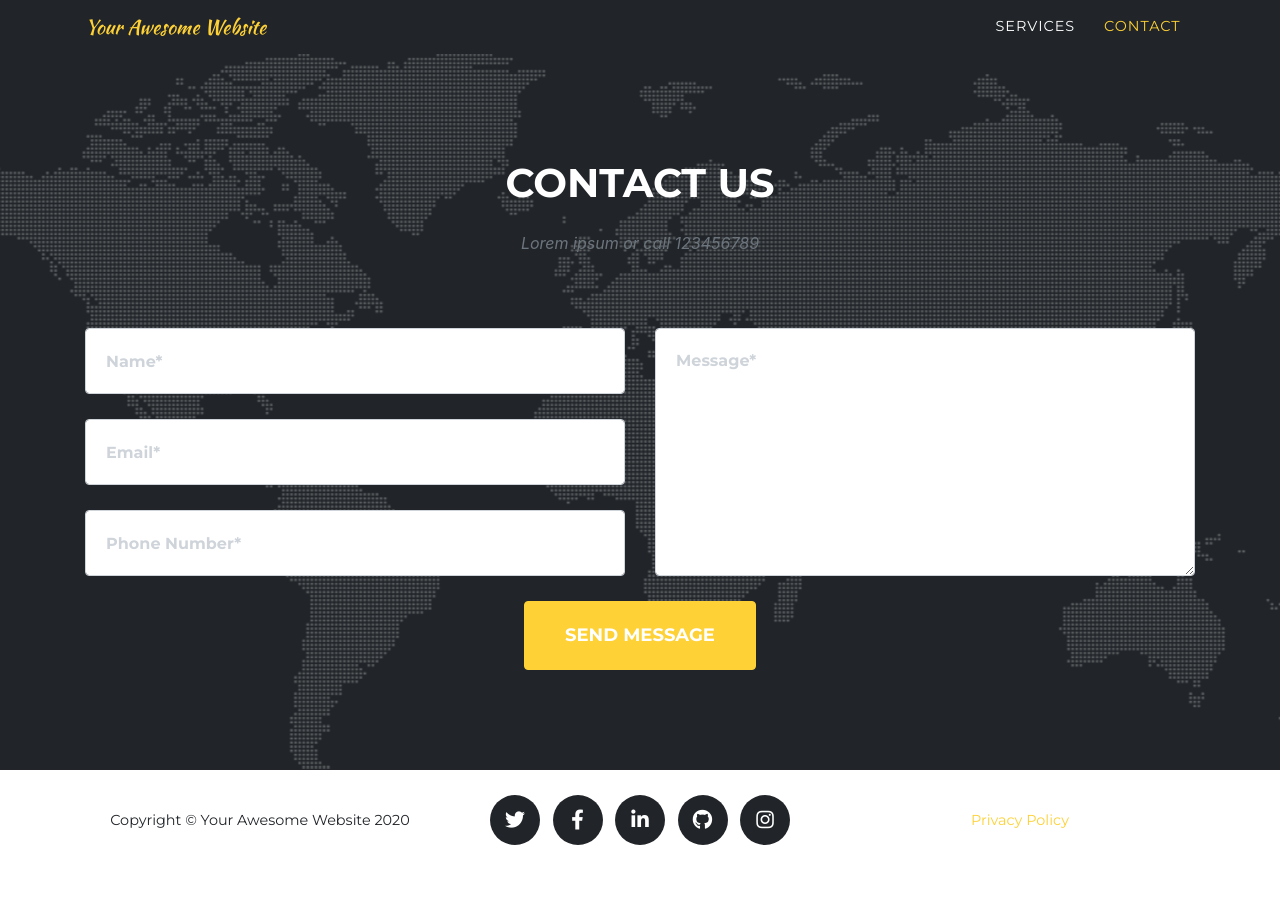
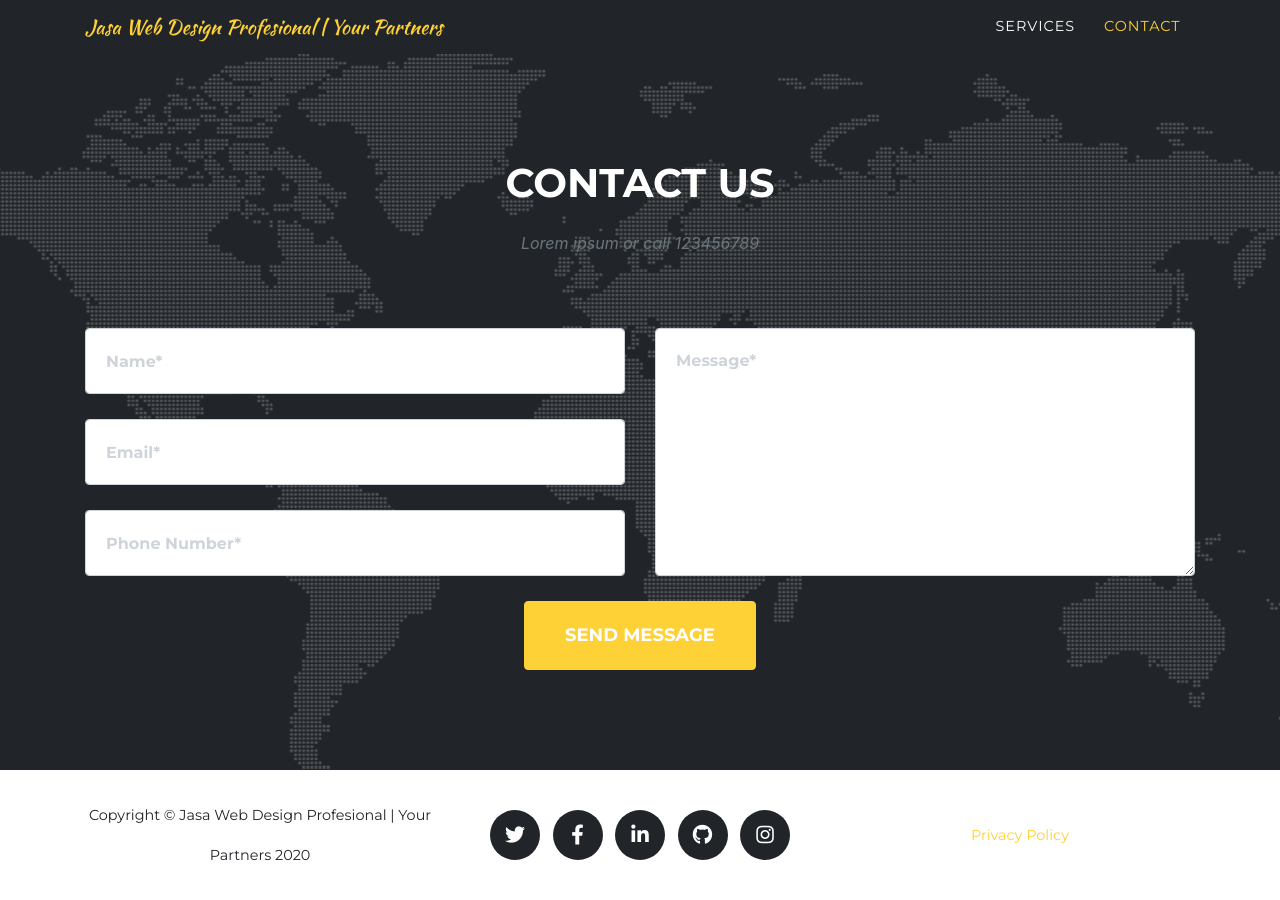
Before and after one commit to jswebdsgn/jswebdsgn.github.io, a Jekyll site: the page built from index.md, in a window 1280 px wide and 900 px high, scrolled down 2854 px. Built offline with Jekyll 4.4.1, drawn with Linux system fonts in a browser that asks for light colours; some web fonts are replaced; before the commit the page ends 3724 px from its top, so only the background shows below that.

Commit message:
Update _config.yml
updated homepage and titles

```diff
--- a/_config.yml
+++ b/_config.yml
@@ -16,10 +16,10 @@ theme: jekyll-agency
 url    : "" # the base hostname & protocol for your site, e.g. http://example.com
 baseurl: "" # the subpath of your site, e.g. /blog
 
-title      : Your Awesome Website
-email      : your-email@example.com #this is also the email contact forms will go to
-description: "Site description"
-author     : Your Name
+title      : Jasa Web Design Profesional | Your Partners
+email      : jswebdsgn@gmail.com #this is also the email contact forms will go to
+description: "Jasa Web Design Profesional"
+author     : Mikoo
 # logo:     #optional, defaults to site title
   # path: assets\img\clients\creative-market.jpg
   # height: 60 #height in px, defaults to 52px
```
